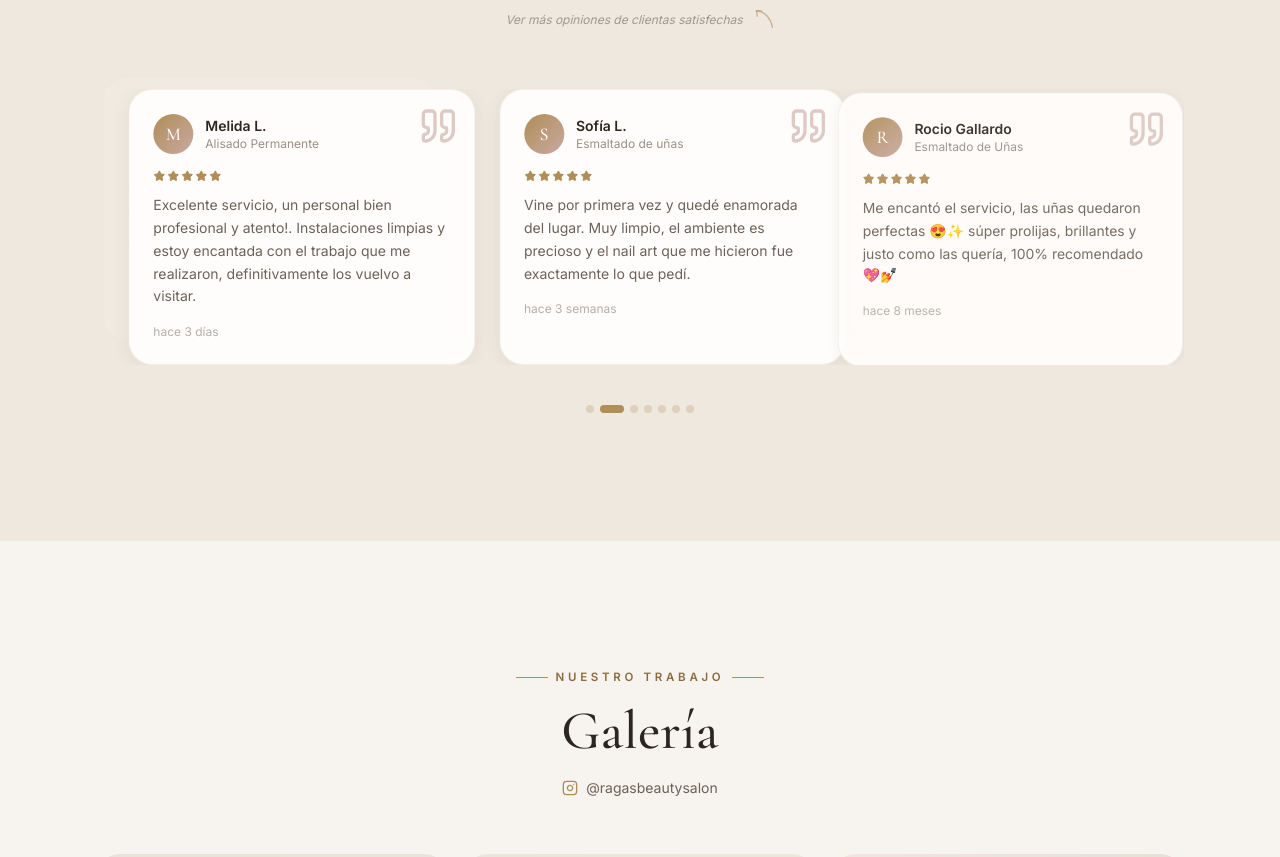
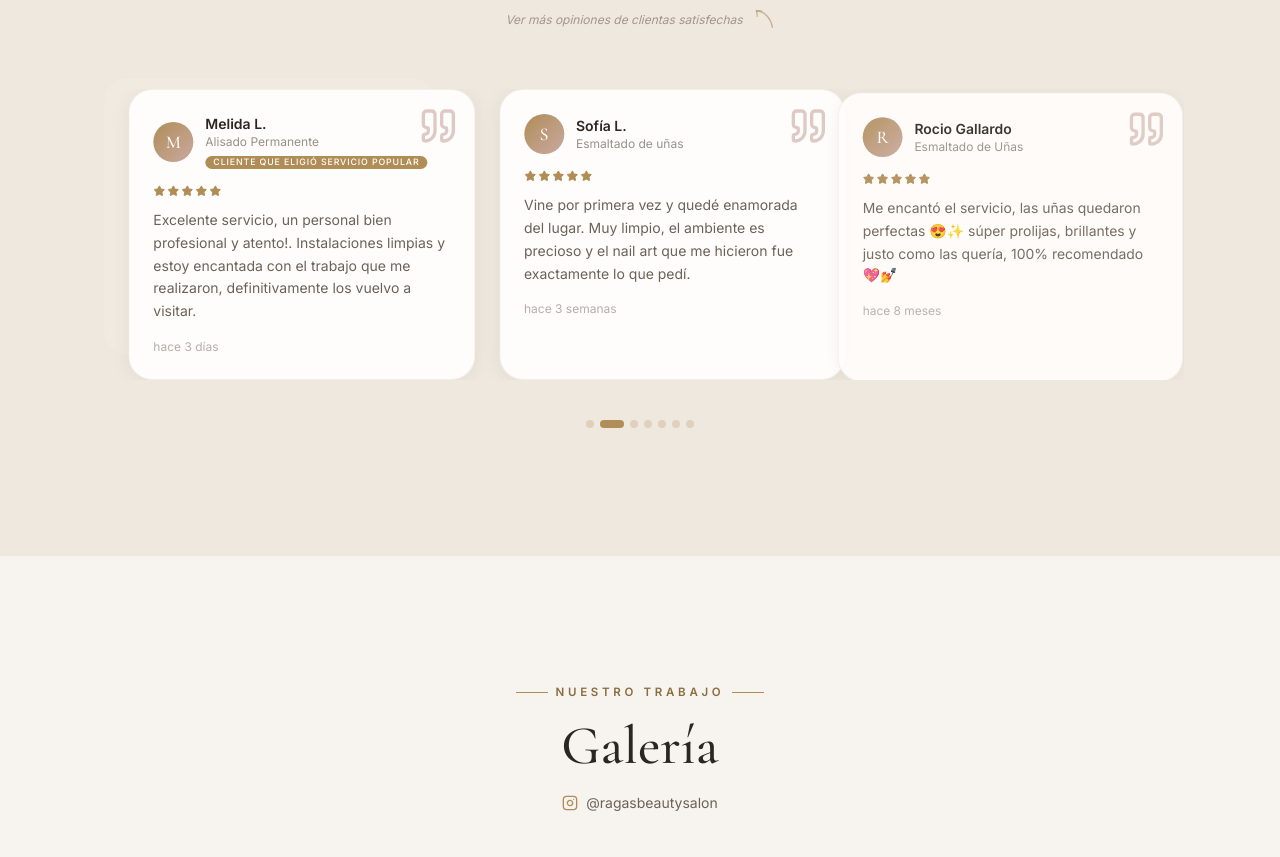
Before and after one commit to RafaelJared/beauty-salon, a Next.js app: page / in a window 1280 px wide. Shown: the part 6146-7003 px from the top of the page. Built offline with nearby package versions, Linux system fonts and the light colour scheme; no server answers.

Commit message:
se agrego un indicativo en reviews si un cliente uso el servicio popular

```diff
--- a/components/sections/Reviews.tsx
+++ b/components/sections/Reviews.tsx
@@ -69,6 +69,18 @@ const reviews = [
   date: "hace 2 semanas",
 }
 ];
+
+// Servicios destacados como "Popular" (deben coincidir con los de Services.tsx)
+const POPULAR_SERVICES = [
+  "Tinte de Cabello",
+  "Alisado Permanente",
+  "Diseño de Color",
+];
+
+const isPopularService = (service: string) =>
+  POPULAR_SERVICES.some(
+    (s) => s.toLowerCase() === service.trim().toLowerCase()
+  );
 
 const VISIBLE = 3;   // cuántas tarjetas se muestran a la vez
 const INTERVAL = 6500;
@@ -230,7 +242,14 @@ export default function Reviews() {
                   </div>
                   <div>
                     <p className="font-body font-semibold text-ink text-sm">{review.name}</p>
-                    <p className="font-body text-xs text-ink-soft/70">{review.service}</p>
+                    <div className="flex items-center gap-1.5 flex-wrap">
+                      <p className="font-body text-xs text-ink-soft/70">{review.service}</p>
+                      {isPopularService(review.service) && (
+                        <span className="bg-gold text-white text-[0.55rem] font-body font-medium tracking-widest uppercase px-2 py-0.5 rounded-full leading-none">
+                          Cliente que eligió servicio popular
+                        </span>
+                      )}
+                    </div>
                   </div>
                 </div>
 
```
